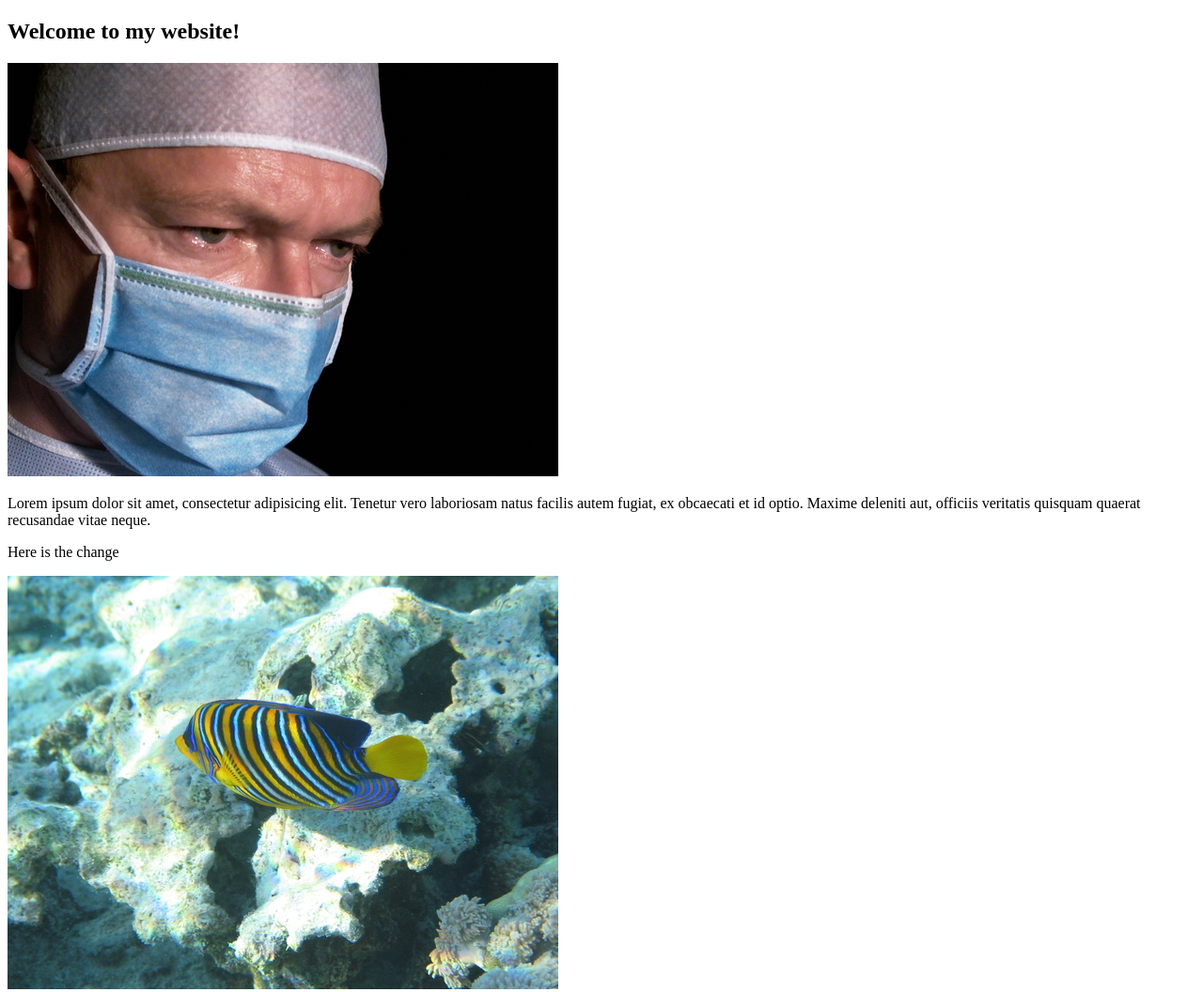
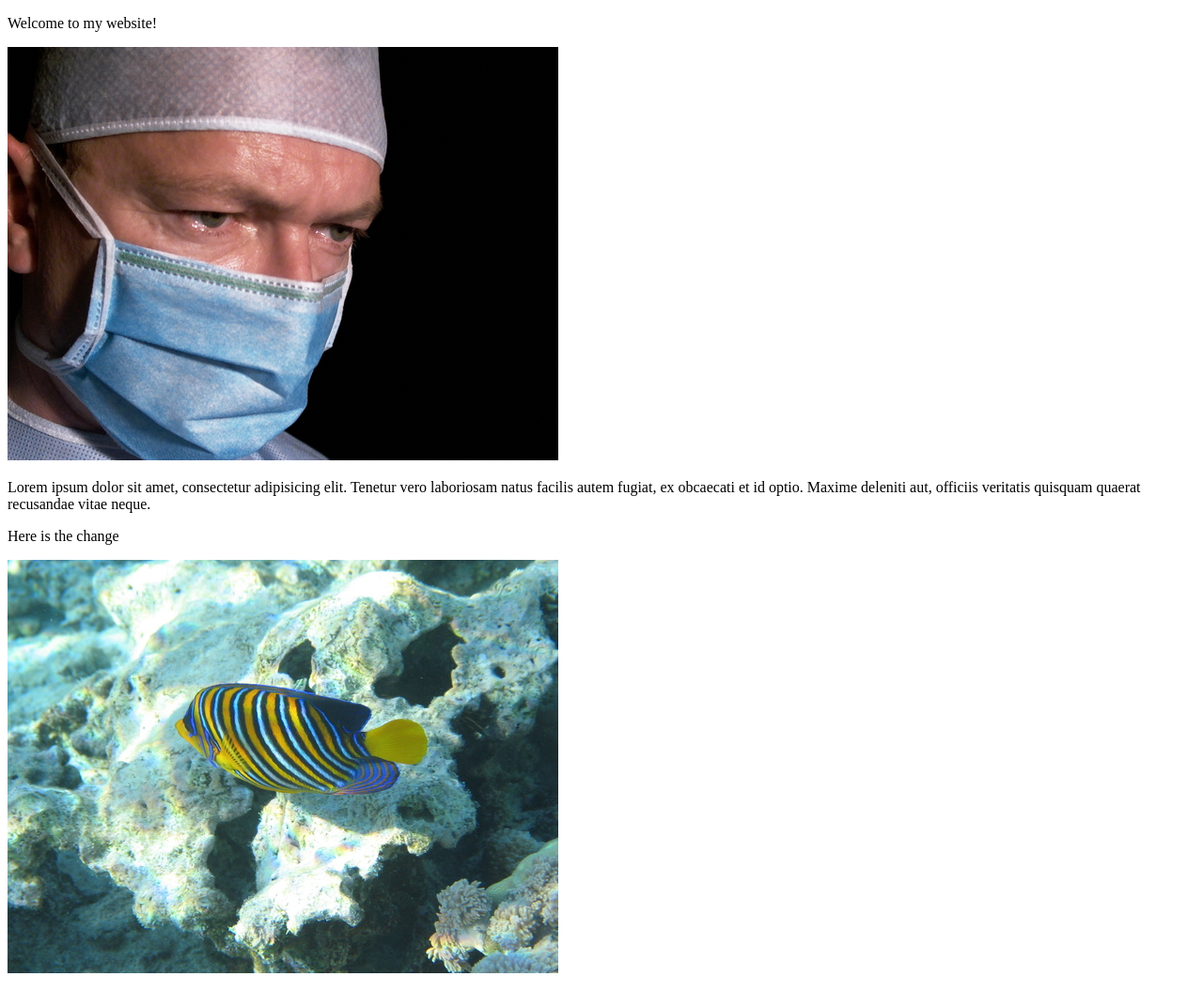
Before and after one commit to luckettj/mywebsite, a plain HTML site: page index.html in a window 1280 px wide. Shown: the whole page at 94% size. Drawn offline with Linux system fonts and the light colour scheme.

Commit message:
fixed merge error

```diff
--- a/index.html
+++ b/index.html
@@ -8,7 +8,7 @@
 </head>
 <body>
 
-	<h2>Welcome to my website!</h2>
+	<p>Welcome to my website!</p>
 	<img src="img/surgeon.jpg" alt="Pic of a surgeon"/>
 
 	<p>Lorem ipsum dolor sit amet, consectetur adipisicing elit. Tenetur vero laboriosam natus facilis autem fugiat, ex obcaecati et id optio. Maxime deleniti aut, officiis veritatis quisquam quaerat recusandae vitae neque.</p>
```
